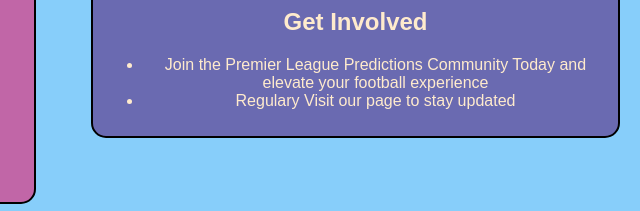
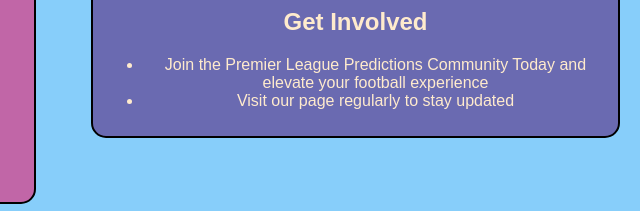
Before and after one commit to aweng09/inst377groupproject, a website: page public/aboutpage.html in a window 1280 px wide. Shown: the part 386-597 px from the top of the page, 640-1280 px from the left. Drawn offline with Linux system fonts and the light colour scheme.

Commit message:
Update aboutpage.html

```diff
--- a/public/aboutpage.html
+++ b/public/aboutpage.html
@@ -77,7 +77,7 @@
             <ul>
                 <li>Join the Premier League Predictions Community Today and elevate
                     your football experience</li>
-                <li>Regulary Visit our page to stay updated </li>
+                <li>Visit our page regularly to stay updated </li>
         </div>
     </div>
     </ul>
```
